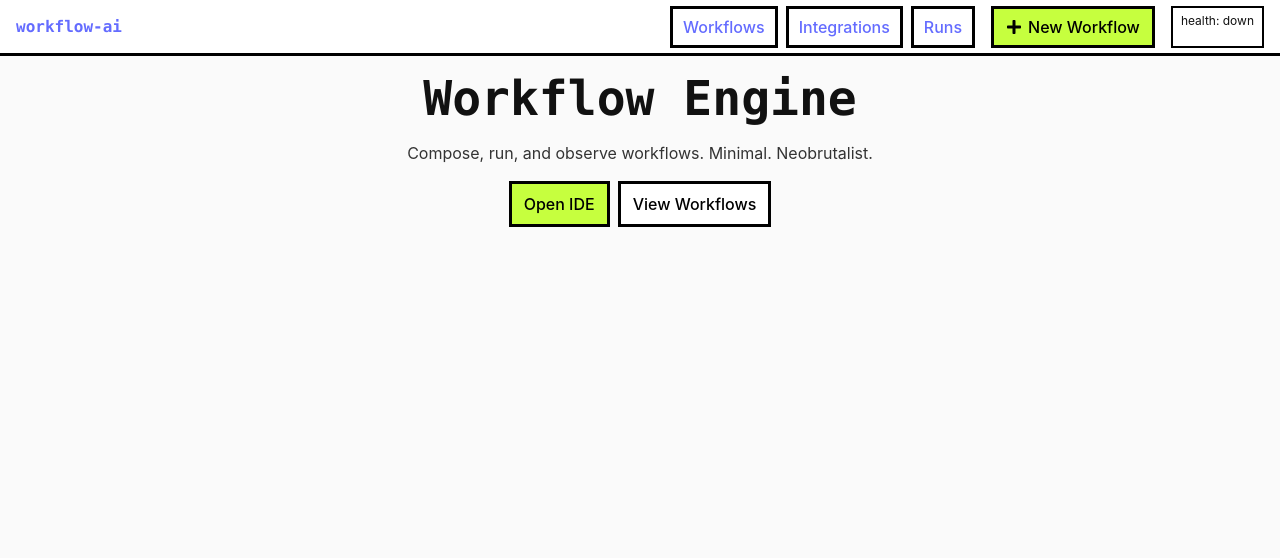
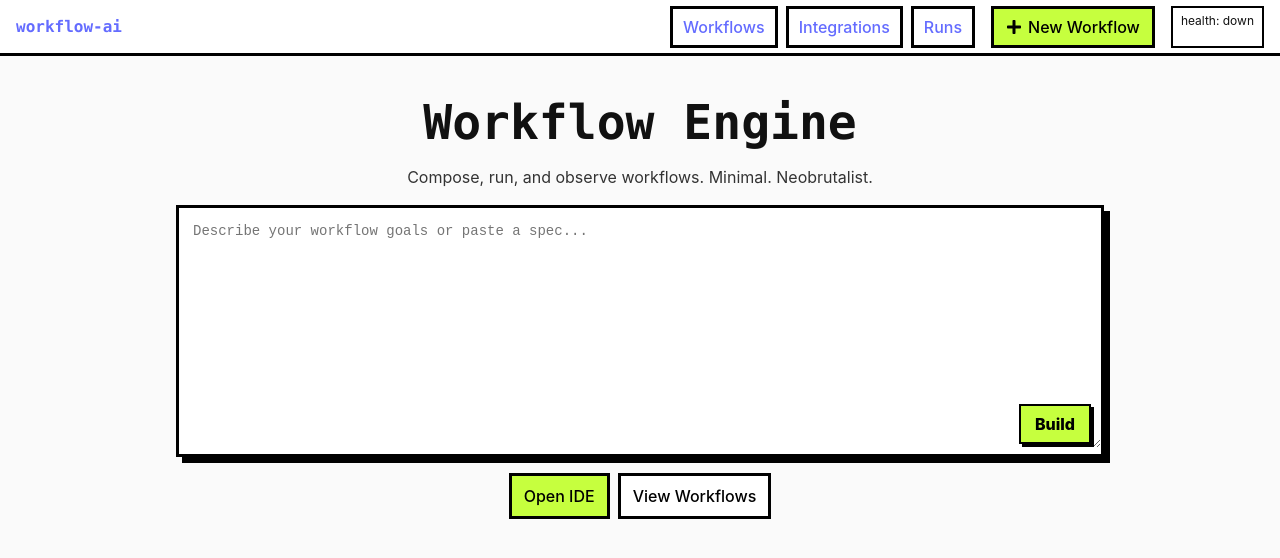
Before and after one commit to svineet/workflow-ai-fe, a React (Vite) app: page / in a window 1280 px wide. Shown: the top 558 px of the page. Built offline with nearby package versions, Linux system fonts and the light colour scheme; no server answers.

Commit message:
Add assistant, and fix UI quirks

```diff
--- a/src/App.css
+++ b/src/App.css
@@ -417,3 +417,58 @@ h1, h2, h3, h4 { margin-top: 0; }
 }
 /* Keep interactions straightforward */
 .note-sticky, .note-sticky * { pointer-events: auto; }
+
+.builder-wrap {
+  position: relative;
+  border: 3px solid #000;
+  background: #fff;
+  box-shadow: 6px 6px 0 #000;
+}
+.builder-textarea {
+  border: 0 !important;
+  width: 100%;
+  min-height: 240px;
+  padding: 14px;
+  font-size: 14px;
+  line-height: 1.4;
+  resize: vertical;
+}
+.builder-button {
+  position: absolute;
+  right: 10px;
+  bottom: 10px;
+  border: 2px solid #000;
+  background: #c6ff3e;
+  color: #000;
+  padding: 8px 14px;
+  font-weight: 800;
+  box-shadow: 3px 3px 0 #000;
+}
+.builder-button:disabled {
+  opacity: 0.8;
+  cursor: default;
+}
+/* Subtle hover */
+.builder-button:not(:disabled):hover { background: #b9f132; }
+.builder-textarea:focus {
+  box-shadow: none !important;
+}
+
+.nowheel {
+  /* Prevent wheel events bubbling to React Flow (zoom/pan) */
+}
+.nowheel:hover,
+.nowheel:focus,
+.nowheel * {
+  overscroll-behavior: contain;
+}
+.nowheel .neo-input,
+.nowheel textarea,
+.nowheel input,
+.nowheel select,
+.nowheel .show-node-output {
+  /* Stop wheel from zooming canvas while inside node */
+}
+.nowheel .show-node-output {
+  overscroll-behavior: contain;
+}
--- a/src/api/client.ts
+++ b/src/api/client.ts
@@ -105,6 +105,12 @@ export class ApiClient {
     const { data } = await this.http.post<{ redirect_url: string; connection_request_id?: string }>(`/integrations/composio/authorize`, { toolkit })
     return data
   }
+
+  // Assistant seeding
+  async assistantNew(prompt: string, model?: string) {
+    const { data } = await this.http.post<{ id: number; cached?: boolean }>(`/assistant/new`, { prompt, model })
+    return data
+  }
 }
 
 export const apiClient = new ApiClient()
--- a/src/api/types.ts
+++ b/src/api/types.ts
@@ -1,5 +1,5 @@
 // Shared API models
-export type GraphNode = { id: string; type: string; params?: Record<string, unknown> }
+export type GraphNode = { id: string; type: string; params?: Record<string, unknown>; position?: { x: number; y: number } }
 export type GraphEdge = { id: string; from: string; to: string; kind?: 'control' | 'tool' }
 export type Graph = { nodes: GraphNode[]; edges: GraphEdge[] }
 
--- a/src/nodes/AgentNode.tsx
+++ b/src/nodes/AgentNode.tsx
@@ -103,7 +103,7 @@ const AgentNode = memo((props: NodeProps) => {
   }, [properties, required])
 
   return (
-    <div className={`config-node${isActive ? ' active' : ''}`} style={{ padding: 8, background: '#fff', border: `3px solid ${isActive ? 'var(--accent)' : '#000'}` }}>
+    <div className={`config-node nowheel${isActive ? ' active' : ''}`} style={{ padding: 8, background: '#fff', border: `3px solid ${isActive ? 'var(--accent)' : '#000'}` }}>
       {/* Control flow handles */}
       <Handle type="target" position={Position.Left} />
       <Handle type="source" position={Position.Right} />
@@ -145,9 +145,8 @@ const AgentNode = memo((props: NodeProps) => {
 
       {/* Tools connector label */}
       <div style={{ marginTop: 8, fontSize: 12, fontWeight: 800, textAlign: 'center' }}>Tools</div>
-      {/* Tools connector handles (bidirectional in UI) */}
+      {/* Tools connector handle */}
       <Handle id="tools" type="source" position={Position.Bottom} style={{ left: '50%', transform: 'translateX(-50%)', background: '#3b82f6' }} />
-      <Handle id="tools" type="target" position={Position.Bottom} style={{ left: '50%', transform: 'translateX(-50%)', background: '#3b82f6' }} />
     </div>
   )
 })
--- a/src/nodes/ConfigNode.tsx
+++ b/src/nodes/ConfigNode.tsx
@@ -212,7 +212,7 @@ const ConfigNode = memo((props: NodeProps) => {
   }
 
   return (
-    <div className={`config-node${isActive ? ' active' : ''}`} style={{ padding: 8, background: '#fff', border: `3px solid ${isActive ? 'var(--accent)' : '#000'}` }}>
+    <div className={`config-node nowheel${isActive ? ' active' : ''}`} style={{ padding: 8, background: '#fff', border: `3px solid ${isActive ? 'var(--accent)' : '#000'}` }}>
       <Handle type="target" position={Position.Left} />
       <div style={{ display:'flex', alignItems:'center', gap:8, marginBottom: 6 }}>
         <div style={{ fontWeight: 800 }}>{data?.label || data?.typeName}</div>
--- a/src/nodes/ToolNode.tsx
+++ b/src/nodes/ToolNode.tsx
@@ -108,7 +108,7 @@ const ToolNode = memo((props: NodeProps) => {
   }
 
   return (
-    <div className={`config-node${isActive ? ' active' : ''}`} style={{ padding: 8, background: '#fff', border: `3px solid ${isActive ? 'var(--accent)' : '#000'}` }}>
+    <div className={`config-node nowheel${isActive ? ' active' : ''}`} style={{ padding: 8, background: '#fff', border: `3px solid ${isActive ? 'var(--accent)' : '#000'}` }}>
       <div style={{ display:'flex', alignItems:'center', gap:8, marginBottom: 6 }}>
         <div style={{ fontWeight: 800 }}>{data?.label || data?.typeName || 'tool'}</div>
         <span className="pill-muted" style={{ fontSize: 10, marginLeft: 4 }}>#{id}</span>
--- a/src/pages/Landing.tsx
+++ b/src/pages/Landing.tsx
@@ -1,12 +1,56 @@
-import { NavLink } from 'react-router-dom'
+import { NavLink, useNavigate } from 'react-router-dom'
+import { useState } from 'react'
+import { apiClient } from '../api/client'
 
 function Landing() {
+  const navigate = useNavigate()
+  const [text, setText] = useState<string>('')
+  const [building, setBuilding] = useState<boolean>(false)
+
+  const handleBuild = async () => {
+    if (building) return
+    setBuilding(true)
+    try {
+      const res = await apiClient.assistantNew(text || 'New workflow from assistant')
+      const id = res?.id
+      if (typeof id === 'number' && Number.isFinite(id)) {
+        navigate(`/ide/${id}`)
+      } else {
+        navigate('/ide')
+      }
+    } catch (e) {
+      navigate('/ide')
+    } finally {
+      setBuilding(false)
+    }
+  }
+
   return (
-    <main className="landing neo-container">
-      <div className="main-wrap">
+    <main className="landing neo-container" style={{padding: '24px 16px'}}>
+      <div className="main-wrap" style={{maxWidth: 960, margin: '0 auto'}}>
         <h1 className="hero-title">Workflow Engine</h1>
         <p className="hero-sub">Compose, run, and observe workflows. Minimal. Neobrutalist.</p>
-        <div className="cta-row">
+
+        <div className="builder-wrap">
+          <textarea
+            className="neo-input builder-textarea"
+            value={text}
+            onChange={(e) => setText(e.target.value)}
+            placeholder="Describe your workflow goals or paste a spec..."
+            rows={10}
+            aria-label="Workflow description"
+          />
+          <button
+            className="neo-button builder-button"
+            onClick={handleBuild}
+            disabled={building}
+            aria-label="Build workflow"
+          >
+            {building ? <span className="spinner" aria-hidden /> : 'Build'}
+          </button>
+        </div>
+
+        <div className="cta-row" style={{marginTop: 16}}>
           <NavLink to="/ide" className="neo-button primary">Open IDE</NavLink>
           <NavLink to="/workflows" className="neo-button">View Workflows</NavLink>
         </div>
--- a/src/utils/graphMapper.ts
+++ b/src/utils/graphMapper.ts
@@ -46,11 +46,14 @@ export function mapServerGraphToRF(
     const isAgent = spec?.kind === 'agent' || String(n.type || '').startsWith('agent.') || hasToolsConnector
     const isTool = String(n.type || '').startsWith('tool.') || !!(spec as any)?.extras?.toolCompatible
     const hasConfig = !!schema
+    const pos = (n as any)?.position
     const node: Node = {
       id: n.id,
       type: isAgent ? 'agent' : (isTool ? 'tool' : (hasConfig ? 'config' : undefined)),
       data: { label: n.type, params: mergedSettings, schema: spec, typeName: n.type, onChangeParams },
-      position: { x: (idx % 4) * 300, y: Math.floor(idx / 4) * 180 },
+      position: (pos && typeof pos.x === 'number' && typeof pos.y === 'number')
+        ? { x: pos.x, y: pos.y }
+        : { x: (idx % 4) * 300, y: Math.floor(idx / 4) * 180 },
     }
     return node
   })
@@ -117,7 +120,10 @@ export function mapRFToServerGraph(nodes: Node[], edges: Edge[]): any {
     const id = n.id
     const finalSettings: Record<string, any> = {}
     Object.keys(settings).forEach((k) => { finalSettings[k] = coerceJsonish((settings as any)[k]) })
-    return { id, type: String(typeName), settings: finalSettings }
+    const position = (n as any)?.position && typeof (n as any).position.x === 'number' && typeof (n as any).position.y === 'number'
+      ? { x: (n as any).position.x, y: (n as any).position.y }
+      : undefined
+    return { id, type: String(typeName), settings: finalSettings, ...(position ? { position } : {}) }
   })
 
   const sEdges = edges.map((e, idx) => ({
```
Also changed, not shown: src/pages/IDE.tsx (+29 -21 lines).
